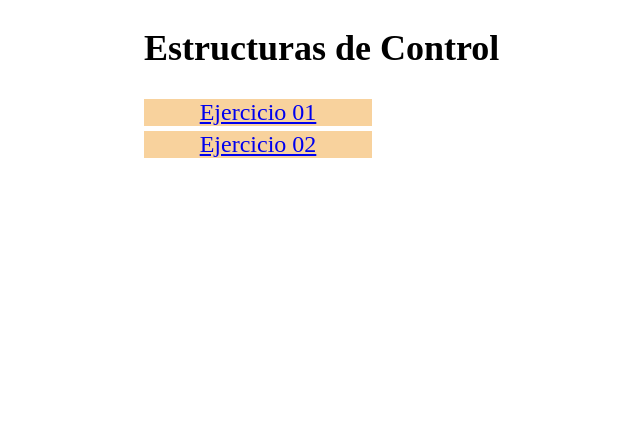
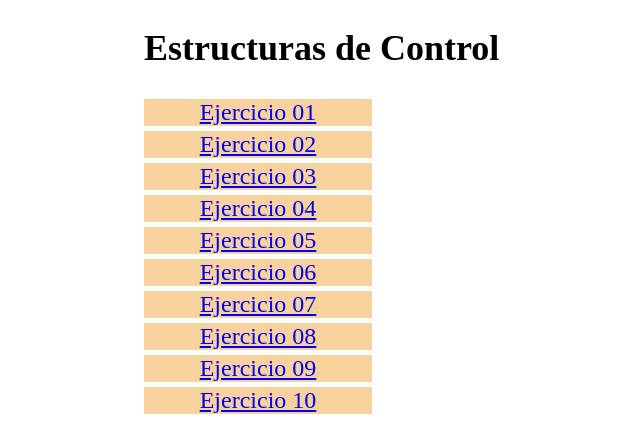
Before and after one commit to NormanSinay/norman_sinay, a plain HTML site: page index.html in a window 1280 px wide. Shown: the part 785-1223 px from the top of the page, without its empty margins (368-1008 px from the left). Before the commit the page ends 967 px from the top, so only its background shows below. Drawn offline with Linux system fonts and the light colour scheme.

Commit message:
Update index.html

```diff
--- a/index.html
+++ b/index.html
@@ -38,8 +38,16 @@
         </ul>
         <h1>Estructuras de Control</h1>
             <ul>
-            <li><a href="ej20/ej20.html">Ejercicio 01</a></li>
-            <li><a href="ej20/ej20.html">Ejercicio 02</a></li>
+                <li><a href="Ej1_EsCon/index.html">Ejercicio 01</a></li>
+                <li><a href="Ej2_EsCon/index.html">Ejercicio 02</a></li>
+                <li><a href="Ej3_EsCon/index.html">Ejercicio 03</a></li>
+                <li><a href="Ej4_EsCon/index.html">Ejercicio 04</a></li>
+                <li><a href="Ej5_EsCon/index.html">Ejercicio 05</a></li>
+                <li><a href="Ej6_EsCon/index.html">Ejercicio 06</a></li>
+                <li><a href="Ej7_EsCon/index.html">Ejercicio 07</a></li>
+                <li><a href="Ej8_EsCon/index.html">Ejercicio 08</a></li>
+                <li><a href="Ej9_EsCon/index.html">Ejercicio 09</a></li>
+                <li><a href="Ej10_EsCon/index.html">Ejercicio 10</a></li>
             </ul>
     </nav>
 </body>
```
